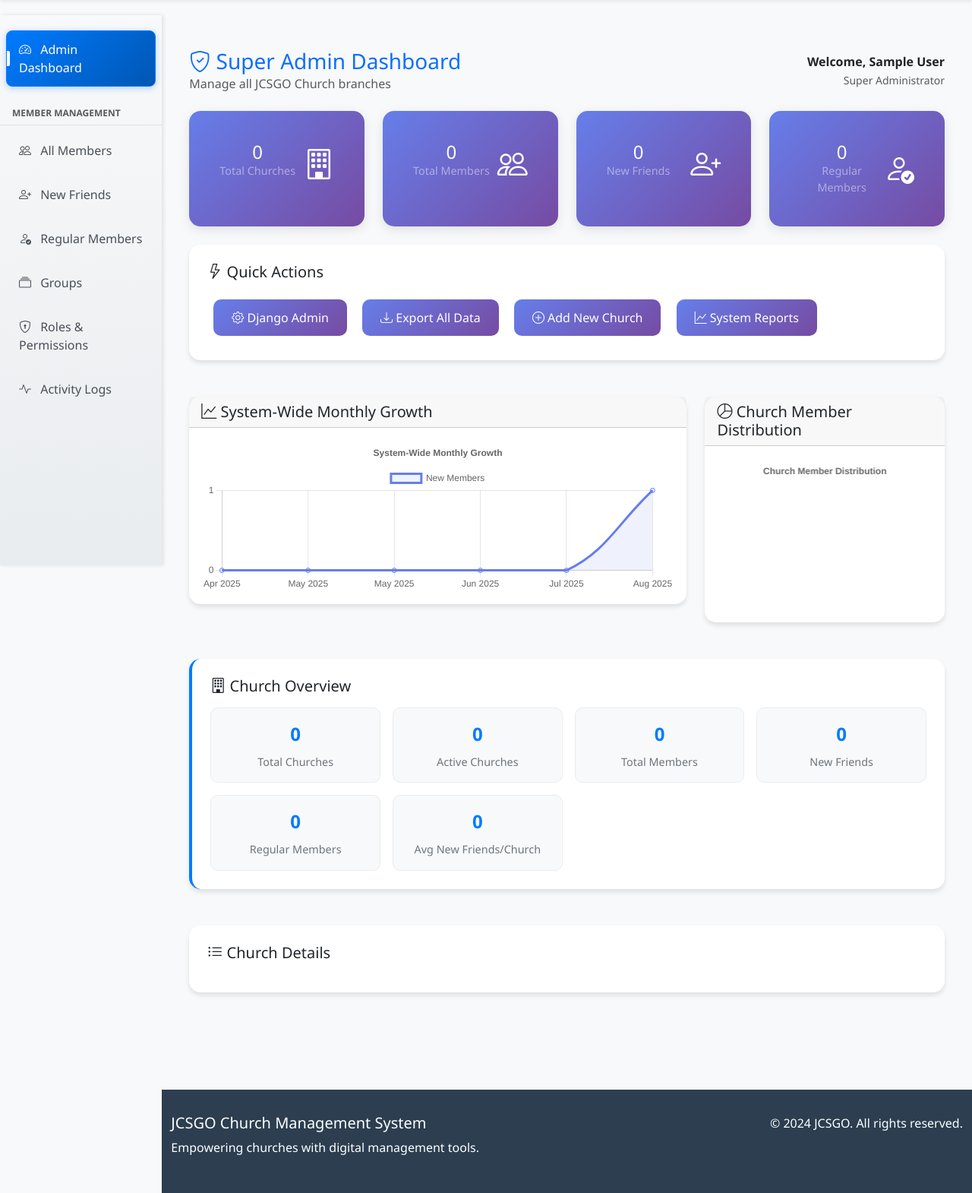
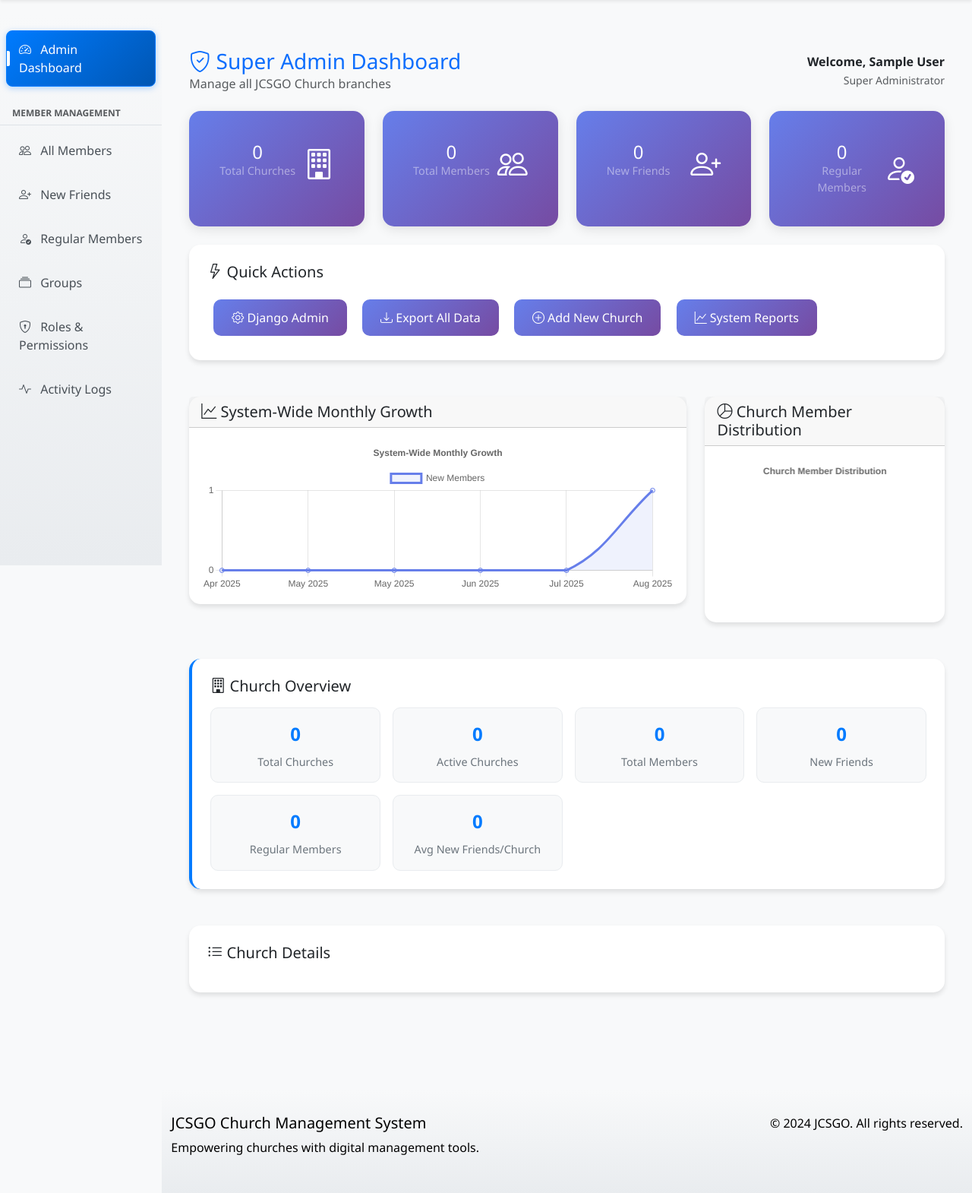
Before and after one commit to ozarragajohnhelboy/JCSGO-Church-System, a Django app: page /dashboard/ in a window 1280 px wide. Shown: the part 56-1626 px from the top of the page at 76% size. Run offline with Django 5.2, Linux system fonts and the light colour scheme; the visitor is signed in with stand-in values (Sample User, id 1); data comes from the database, SQL or seed files in the repository.

Commit message:
Phase 4 implementation 85%

```diff
--- a/static/css/style.css
+++ b/static/css/style.css
@@ -109,12 +109,12 @@
 }
 
 .footer {
-    background-color: var(--primary-color);
-    color: white;
+    background: linear-gradient(180deg, #f8f9fa 0%, #e9ecef 100%);
+        color: black;
     padding: 2rem 0;
     margin-top: auto;
     position: relative;
-        bottom: 0;
+    bottom: 0;
         left: 16.666667%;
         /* Account for sidebar width */
         width: calc(100% - 16.666667%);
@@ -184,14 +184,13 @@
 /* Sidebar Styles */
 .sidebar {
     position: fixed;
-        top: 76px;
+    top: 76px;
         left: 0;
         width: 16.666667%;
         height: calc(100vh - 76px);
-    box-shadow: 2px 0 5px rgba(0, 0, 0, 0.1);
     background: linear-gradient(180deg, #f8f9fa 0%, #e9ecef 100%);
     overflow-y: auto;
-        z-index: 1000;
+    z-index: 1000;
 }
 
 .sidebar .nav-link {
```
